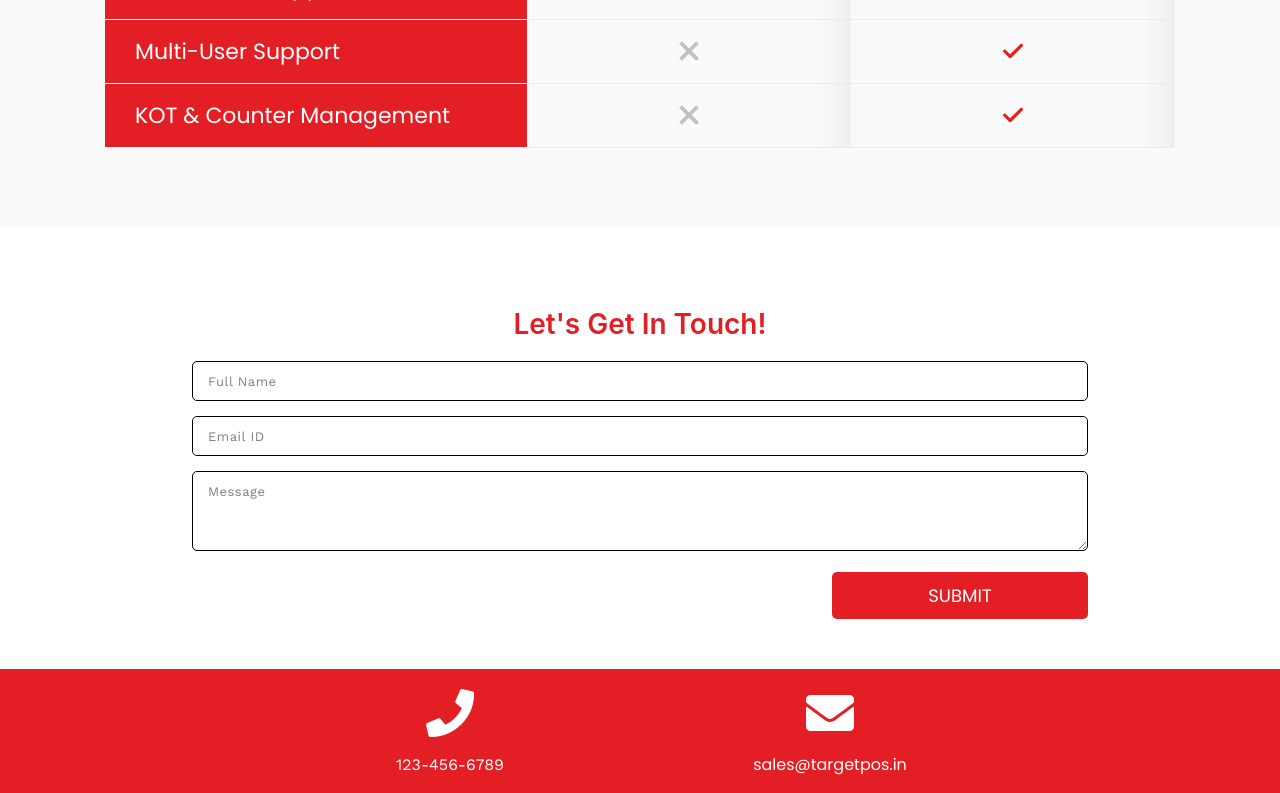
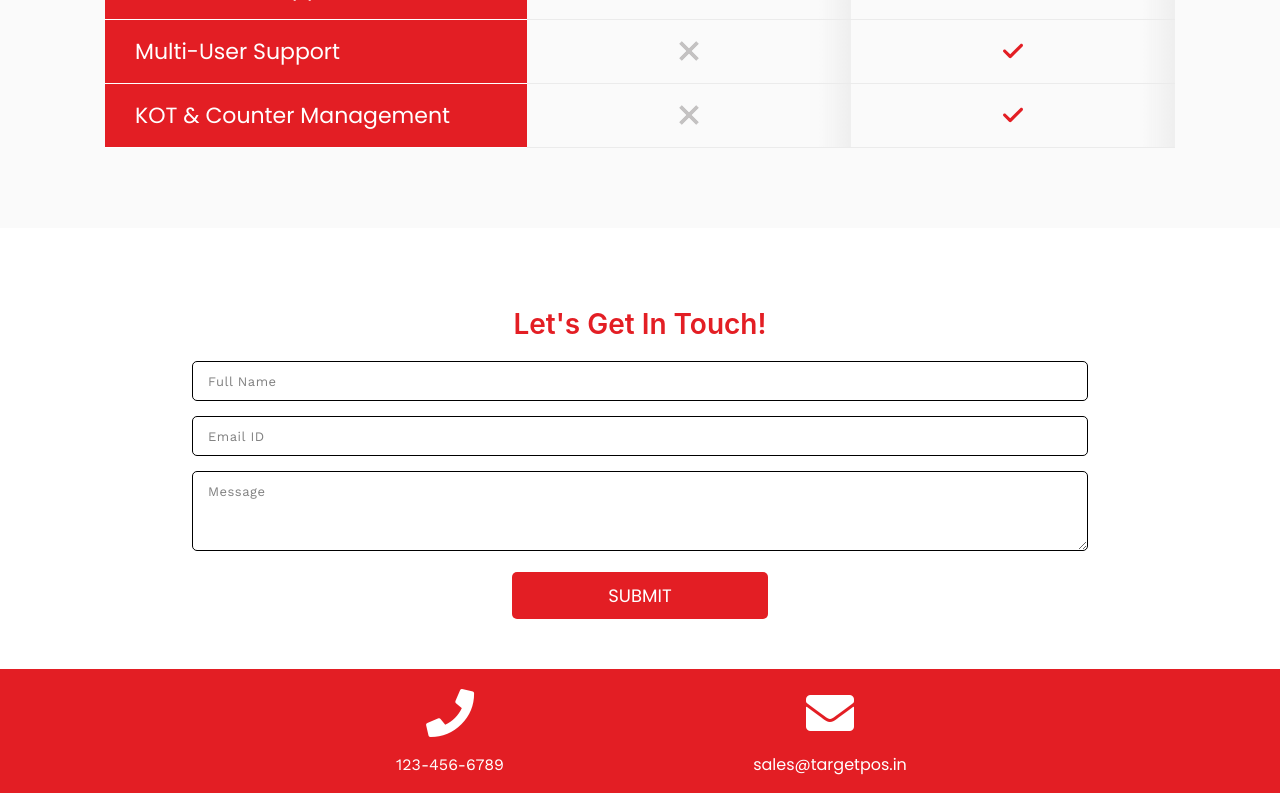
Before and after one commit to Aku17/website2, a website: page src/index.html in a window 1280 px wide. Shown: the part 3204-3997 px from the top of the page. Drawn offline with nearby package versions, Linux system fonts and the light colour scheme; files that its build step writes are made by us from their sources.

Commit message:
submit button corrected

```diff
--- a/src/css/style.scss
+++ b/src/css/style.scss
@@ -190,6 +190,7 @@ section {
 
         width: 100%;
         font-size: 18px;
+        padding: 10px 15px;
     }
 
     &:hover {
@@ -1921,17 +1922,22 @@ footer {
         width: 20%;
         text-align: center;
         color: #fff;
+        margin-left: auto;
+        margin-right: auto;
+        // display: block;
         // float: right;
-        margin-left: 65%;
+        // margin-left: 65%;
         @media screen and (max-width: 565px) {
-            margin-left: 55%;
-        }
-        @media screen and (min-width: 450px) and (max-width: 565px) {
-            margin-left: 35%;
-        }
-        @media screen and (max-width: 450px) {
-            margin-left: 35%;
-        }
+            width:30%
+        }
+        // @media screen and (min-width: 450px) and (max-width: 565px) {
+        //     margin-left: 35%;
+        // }
+        // @media screen and (max-width: 450px) {
+        //     margin-left: 35%;
+        // }
+
+
     }
 }
 
```
